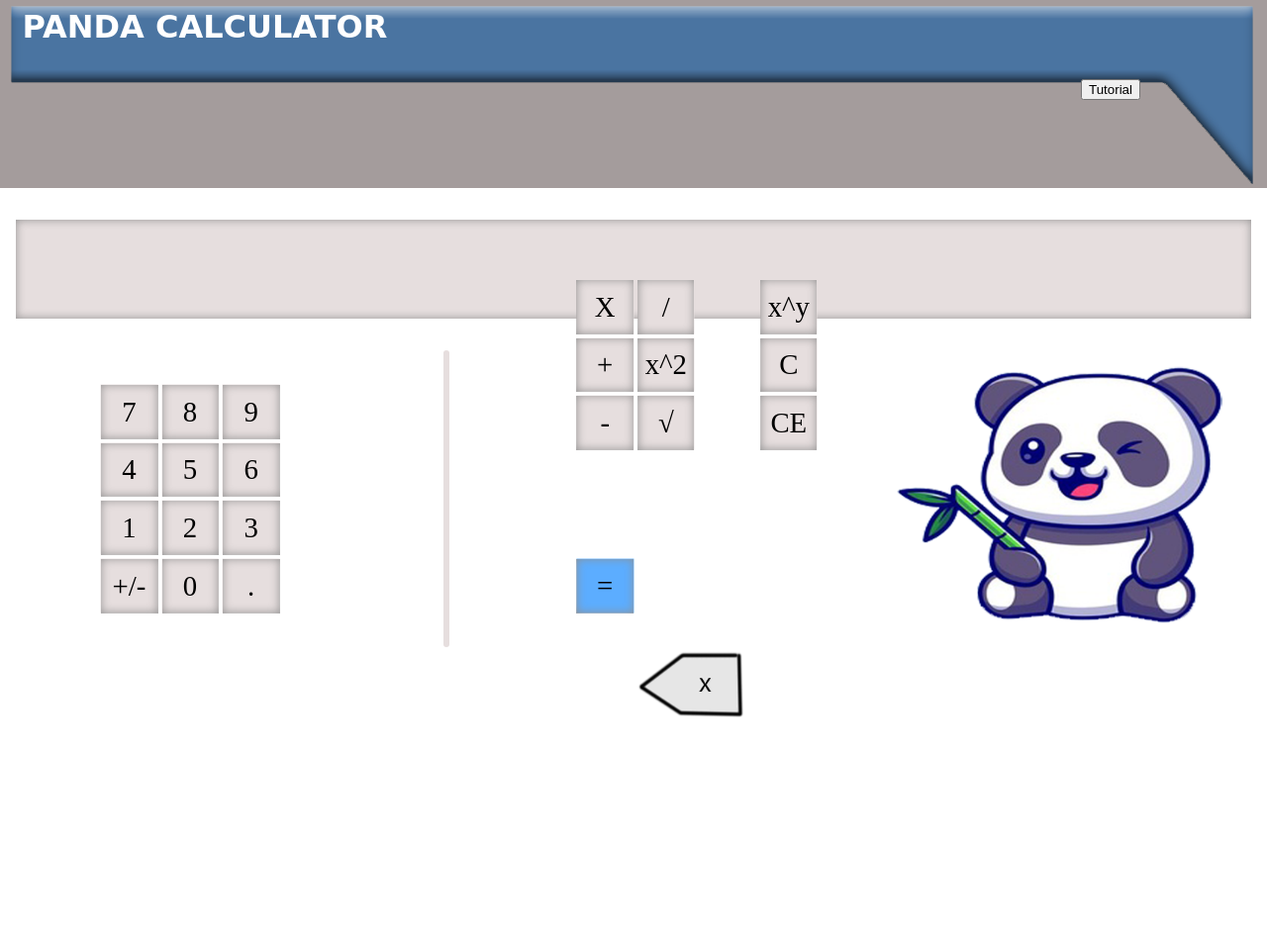
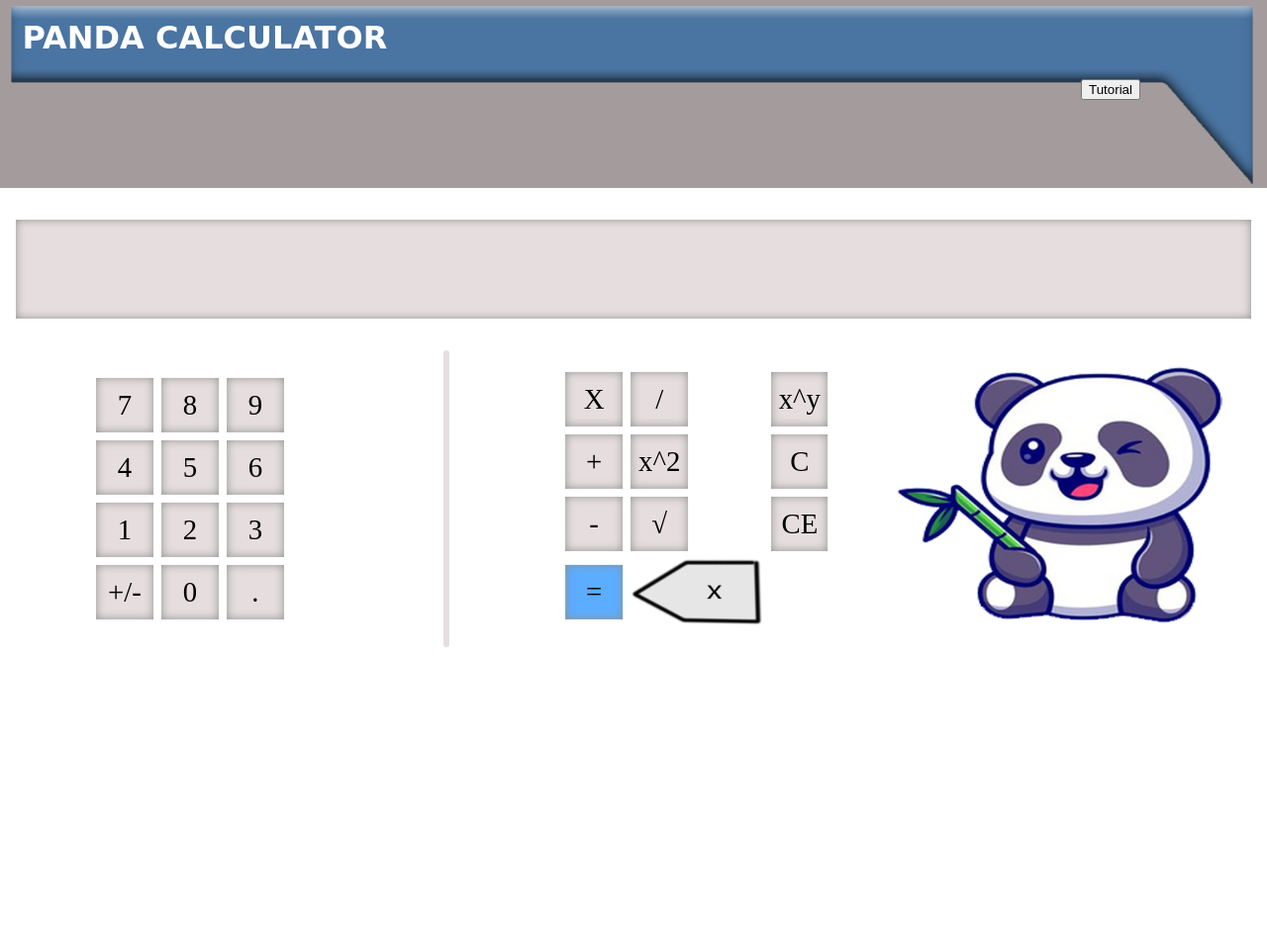
Before and after one commit to SZFM-Project-Team/SZFM_Project, a PHP site: page / in a window 1280 px wide. Shown: the top 955 px of the page at 99% size. Run offline with PHP 8.4, Linux system fonts and the light colour scheme; some web fonts are replaced.

Commit message:
Törlés gomb pozicionálásának elkezdése padding hozzáadása a billentyűzethez és panda calculator felirat pozicionálása

```diff
--- a/Panda_Calculator/style.css
+++ b/Panda_Calculator/style.css
@@ -1,6 +1,3 @@
-
-
-@media only screen and (min-width:768px){
 *{
   margin: 0
 }
@@ -18,7 +15,7 @@
 
 .text-block {
   position: absolute;
-    top: 0.5em;
+  top: 1.2em;
   left: 1.4em;
   color: white;
   background-color: none;
@@ -81,8 +78,12 @@
   top: 50%;
   left: 50%;
   margin-right: -50%;
-    transform: translate(-50%, -50%)
+  transform: translate(-50%, -50%);
 
+}
+
+td{
+  padding: 0.2em;
 }
 
 .button-style{
@@ -109,23 +110,16 @@
 
 .delete-button{
   background:url(torles.png) no-repeat;
-    background-size: 8em 5em;
-    float:right;
+  background-size: 10em 5em;
   cursor:pointer;
   height: 5em;
-    width:9em;
+  width:10em;
   border: 0;
-    margin-top: 15em;
-}
-
-.delete-button-container{
-  height: 100%;
 }
 
 .delete-button:active{
   background:url(torles.png) no-repeat;
-    background-size: 8em 5em;
-    background-color: aqua;
+  background-size: 10em 5em;
 }
 
 .panda-logo {
@@ -144,4 +138,3 @@
 }
 
  /* */
-}
```
Lines whose indentation alone changed are shown as unchanged.
